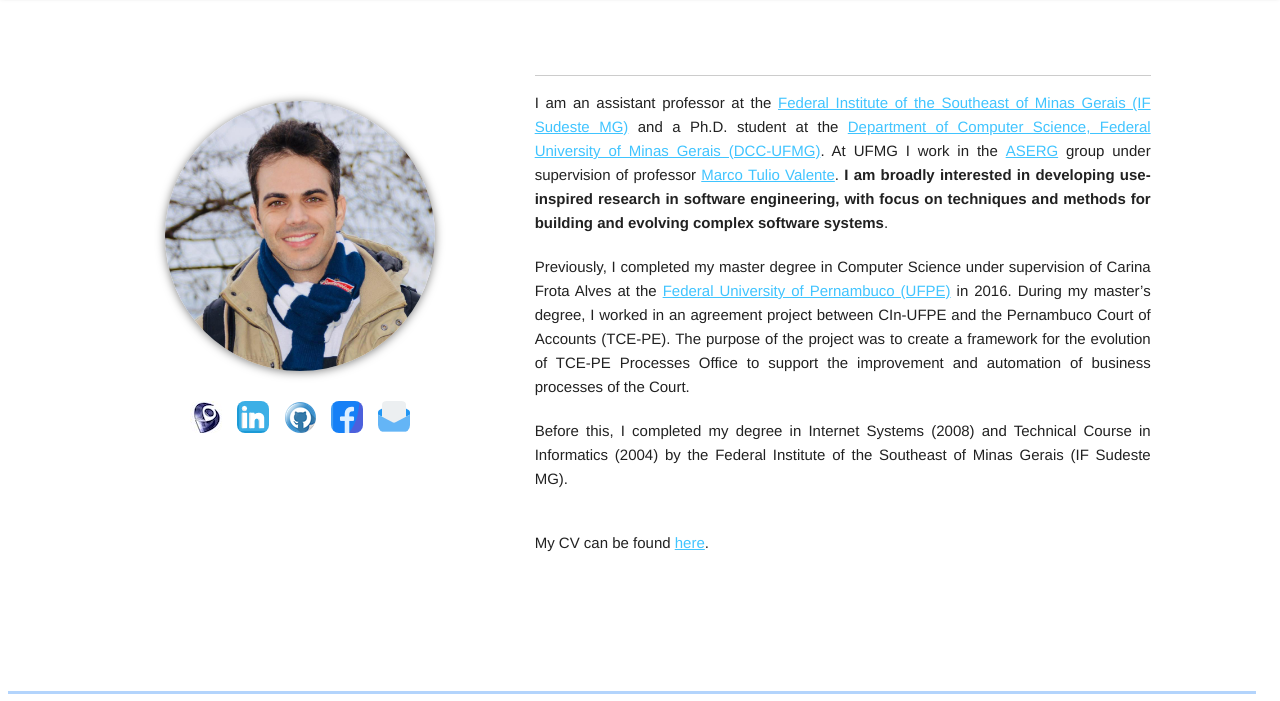
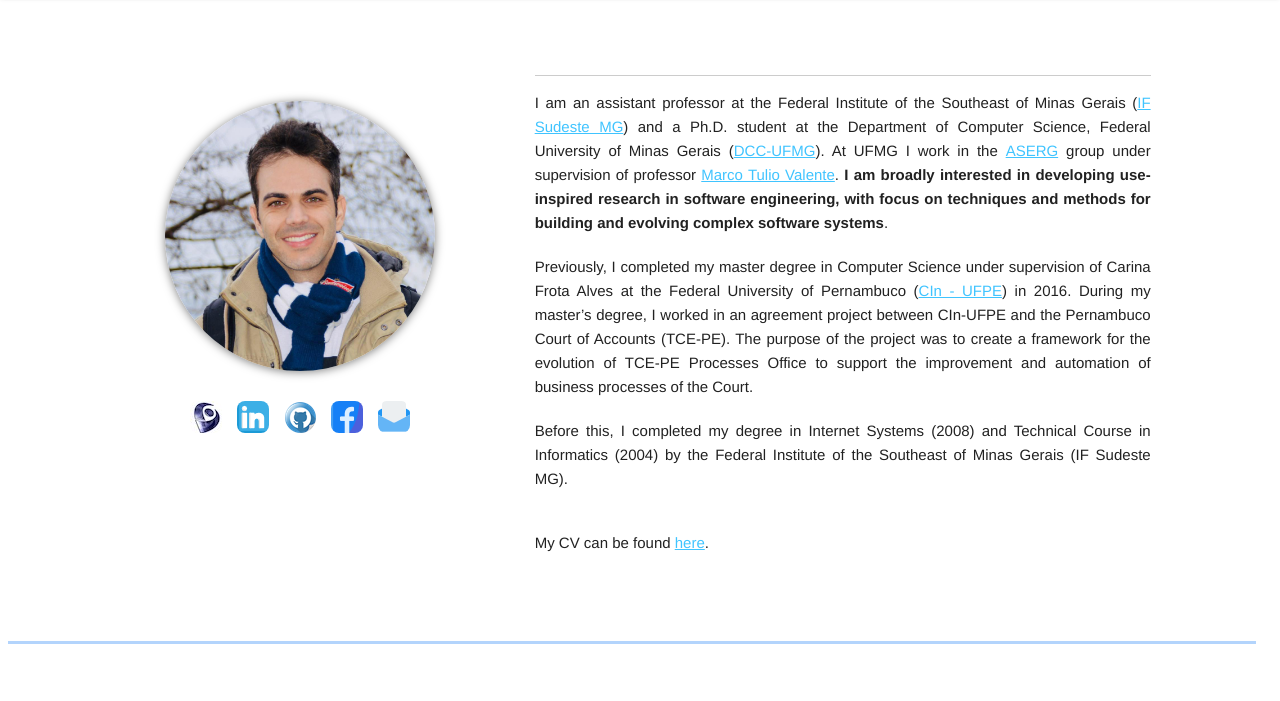
Before and after one commit to fabiosferreira/fabiosferreira.github.io, a plain HTML site: page index.html in a window 1280 px wide. Shown: the part 67-768 px from the top of the page. Drawn offline with Linux system fonts and the light colour scheme.

Commit message:
Corrigindo links 2

```diff
--- a/index.html
+++ b/index.html
@@ -9,6 +9,7 @@
 	<link rel="stylesheet" href="https://fonts.googleapis.com/icon?family=Material+Icons">
 	<link rel="stylesheet" href="http://fonts.googleapis.com/css?family=Roboto:300,400,500,700" type="text/css">
 	<script src="js/material.min.js"></script>
+	<!-- <script src="https://unpkg.com/material-components-web@latest/dist/material-components-web.min.js"></script> -->
 	<script type="text/javascript" src="js/wow.min.js"></script>
 	<script type="text/javascript" src="js/animate.js"></script>
 	<meta name="viewport" content="width=device-width, initial-scale=1.0">
@@ -80,10 +81,10 @@
 					<div class="biography mdl-cell--6-col mdl-cell--7-col-tablet">
 						<hr></hr>
 						<p class="wow fadeInUp" data-wow-iteration="1">
-							I am an assistant professor at the <a href="https://www.ifsudestemg.edu.br">Federal Institute of the Southeast of Minas Gerais (IF Sudeste MG)</a> and a Ph.D. student at the <a href="http://ppgcc.dcc.ufmg.br/en/">Department of Computer Science, Federal University of Minas Gerais (DCC-UFMG)</a>. At UFMG I work in the <a href="http://aserg.labsoft.dcc.ufmg.br">ASERG</a> group under supervision of professor <a href="https://homepages.dcc.ufmg.br/~mtov/">Marco Tulio Valente</a>. <b>I am broadly interested in developing use-inspired research in software engineering, with focus on techniques and methods for building and evolving complex software systems</b>.
+							I am an assistant professor at the Federal Institute of the Southeast of Minas Gerais (<a href="https://www.ifsudestemg.edu.br">IF Sudeste MG</a>) and a Ph.D. student at the Department of Computer Science, Federal University of Minas Gerais (<a href="http://ppgcc.dcc.ufmg.br/en/">DCC-UFMG</a>). At UFMG I work in the <a href="http://aserg.labsoft.dcc.ufmg.br">ASERG</a> group under supervision of professor <a href="https://homepages.dcc.ufmg.br/~mtov/">Marco Tulio Valente</a>. <b>I am broadly interested in developing use-inspired research in software engineering, with focus on techniques and methods for building and evolving complex software systems</b>.
 						</p><br>
 						<p class="wow fadeInUp" data-wow-iteration="1">
-							Previously, I completed my master degree in Computer Science under supervision of Carina Frota Alves at the <a href="https://www2.cin.ufpe.br/site/index.php">Federal University of Pernambuco (UFPE)</a> in 2016. During my master’s degree, I worked in an agreement project between CIn-UFPE and the Pernambuco Court of Accounts (TCE-PE). The purpose of the project was to create a framework for the evolution of TCE-PE Processes Office to support the improvement and automation of business processes of the Court.
+							Previously, I completed my master degree in Computer Science under supervision of Carina Frota Alves at the Federal University of Pernambuco (<a href="https://www2.cin.ufpe.br/site/index.php">CIn - UFPE</a>) in 2016. During my master’s degree, I worked in an agreement project between CIn-UFPE and the Pernambuco Court of Accounts (TCE-PE). The purpose of the project was to create a framework for the evolution of TCE-PE Processes Office to support the improvement and automation of business processes of the Court.
 						</p><br>
 						<p class="wow fadeInUp" data-wow-iteration="1">
 							Before this, I completed my degree in Internet Systems (2008) and Technical Course in Informatics (2004) by the Federal Institute of the Southeast of Minas Gerais (IF Sudeste MG).
@@ -373,7 +374,7 @@
   (function(i,s,o,g,r,a,m){i['GoogleAnalyticsObject']=r;i[r]=i[r]||function(){
   (i[r].q=i[r].q||[]).push(arguments)},i[r].l=1*new Date();a=s.createElement(o),
   m=s.getElementsByTagName(o)[0];a.async=1;a.src=g;m.parentNode.insertBefore(a,m)
-  })(window,document,'script','//www.google-analytics.com/analytics.js','ga');
+  })(window,document,'script','https://www.google-analytics.com/analytics.js','ga');
 
   ga('create', 'UA-71318934-1', 'auto');
   ga('send', 'pageview');
--- a/sass/style.scss
+++ b/sass/style.scss
@@ -40,6 +40,7 @@ img{
 .biography{
 	display: block;
 	margin: 120px auto;
+	margin-bottom: 70px;
 	text-align: justify;
 }
 
```
Also changed, not shown: css/style.css, 1 other file.
